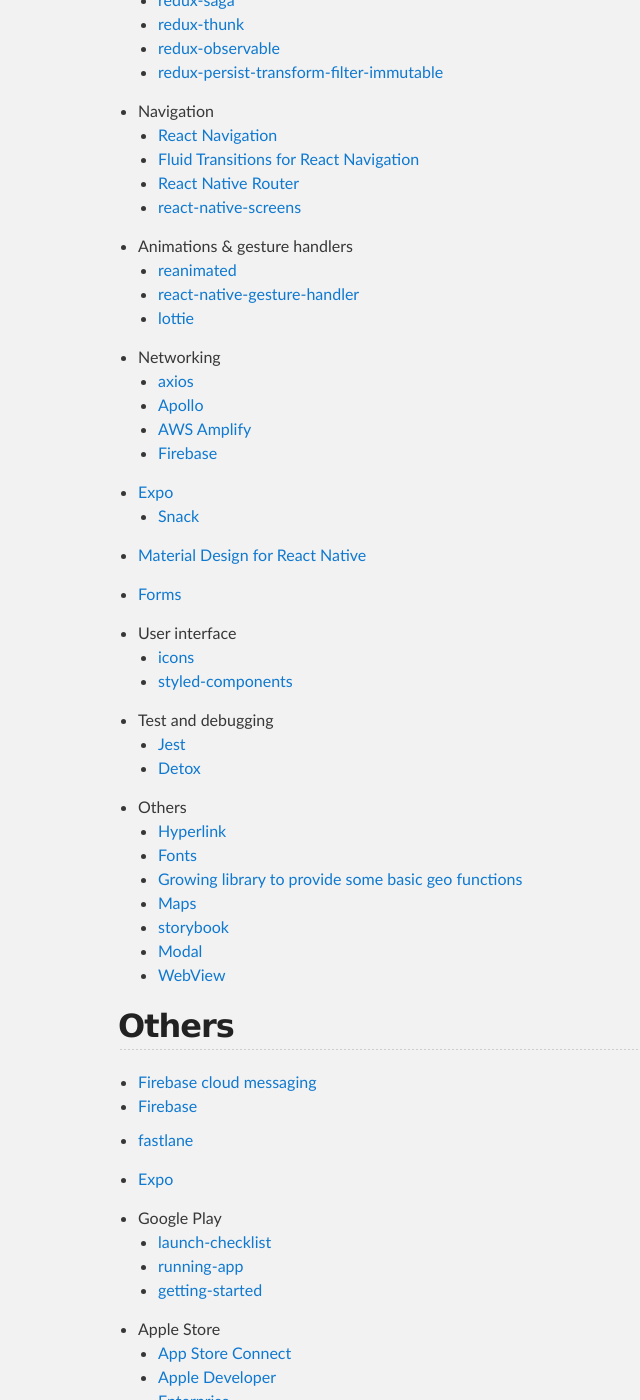
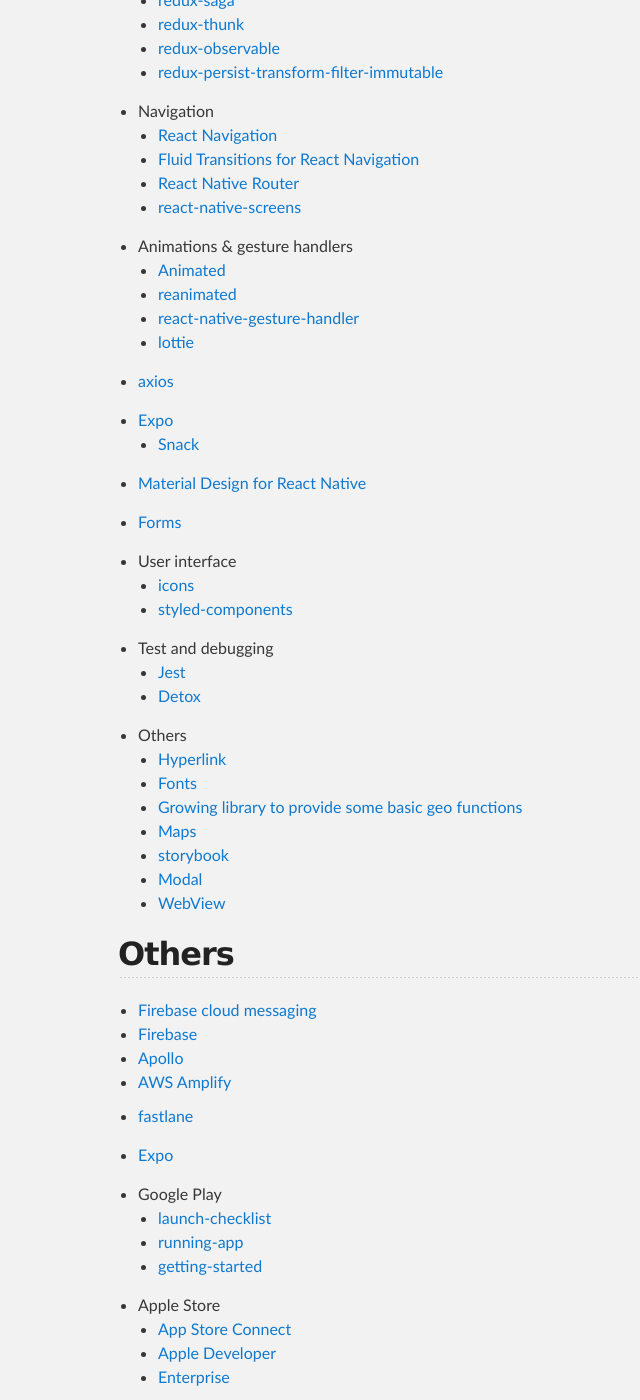
Before and after one commit to haapio/haapio.github.io, a Jekyll site: the page built from react-native.md, in a window 1280 px wide and 1400 px high, scrolled down 1887 px. Shown: the whole window, without its empty margins (202-842 px from the left). Built offline with Jekyll 4.4.1, drawn with Linux system fonts in a browser that asks for light colours; the repository's description, which GitHub fills in, is left out; our own code applies the rules of GitHub Pages for plain Markdown files.

Commit message:
Update react-native.md

```diff
--- a/react-native.md
+++ b/react-native.md
@@ -77,15 +77,12 @@ layout: default
    - [react-native-screens](https://github.com/kmagiera/react-native-screens/)
 
 - Animations & gesture handlers
+  - [Animated](https://facebook.github.io/react-native/docs/animated)
   - [reanimated](https://github.com/kmagiera/react-native-reanimated)
   - [react-native-gesture-handler](https://github.com/kmagiera/react-native-gesture-handler)
   - [lottie](https://github.com/react-community/lottie-react-native)
 
-- Networking
-  - [axios](https://github.com/axios/axios)
-  - [Apollo](https://www.apollographql.com/)
-  - [AWS Amplify](https://github.com/aws-amplify/amplify-js)
-  - [Firebase](https://github.com/invertase/react-native-firebase)
+- [axios](https://github.com/axios/axios)
 
 - [Expo](https://expo.io)
   - [Snack](https://snack.expo.io)
```
Also changed, not shown: other parts of react-native.md (+2 -0 lines).
